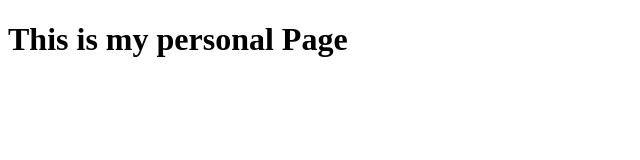
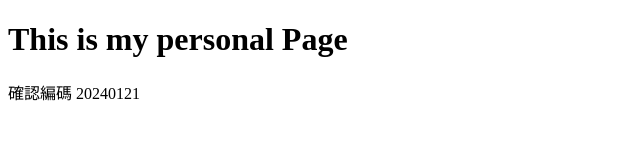
Before and after one commit to allen-chang-tu/allen-chang-tu, a plain HTML site: page index.html in a window 1280 px wide. Shown: the whole page, without its empty margins (0-640 px from the left). Drawn offline with Linux system fonts and the light colour scheme.

Commit message:
Update index.html
確認編碼

```diff
--- a/index.html
+++ b/index.html
@@ -6,5 +6,6 @@
     </head>
     <body>
         <h1>This is my personal Page</h1>
+        確認編碼 20240121
     </body>
 </html>
```
